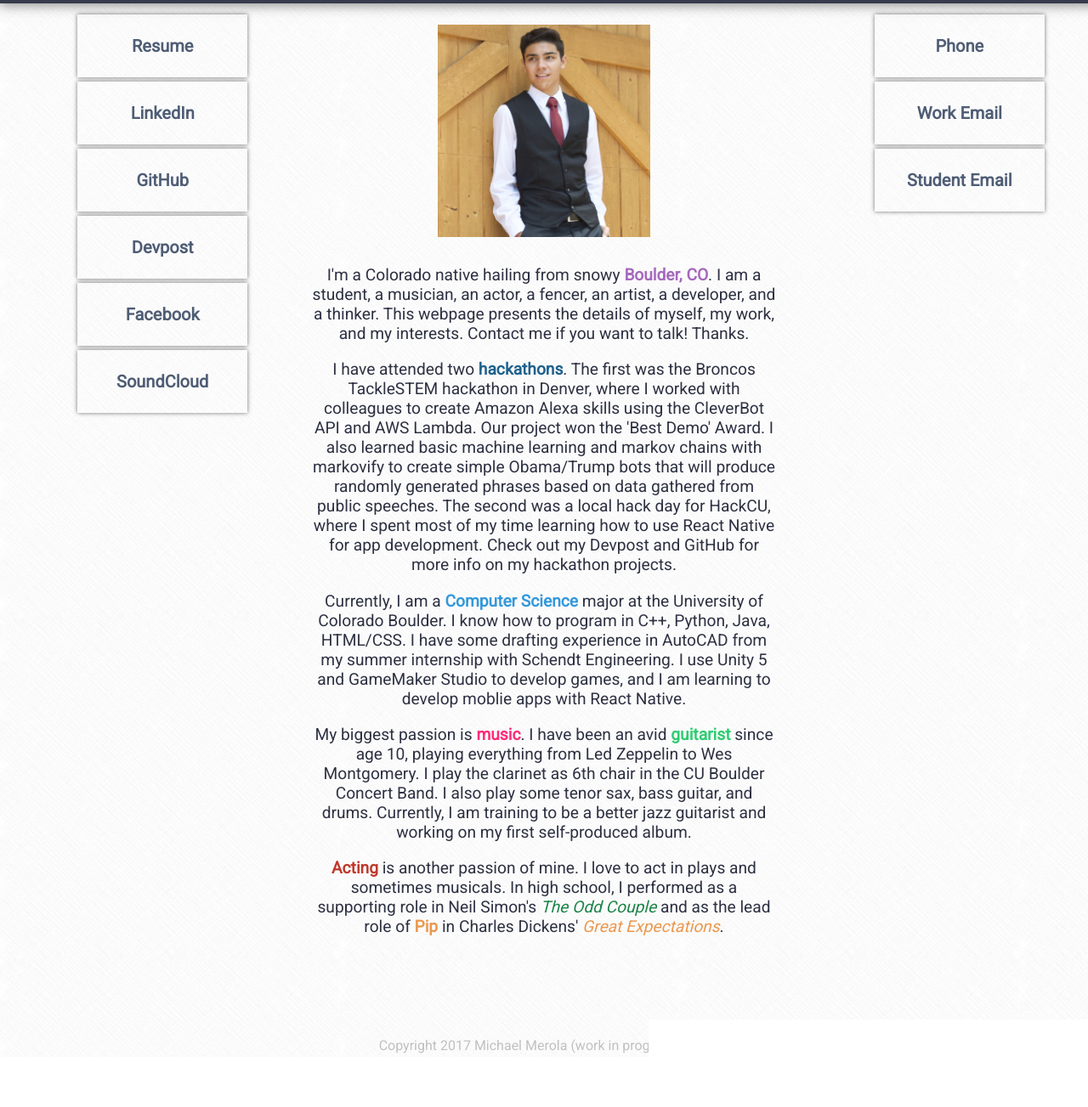
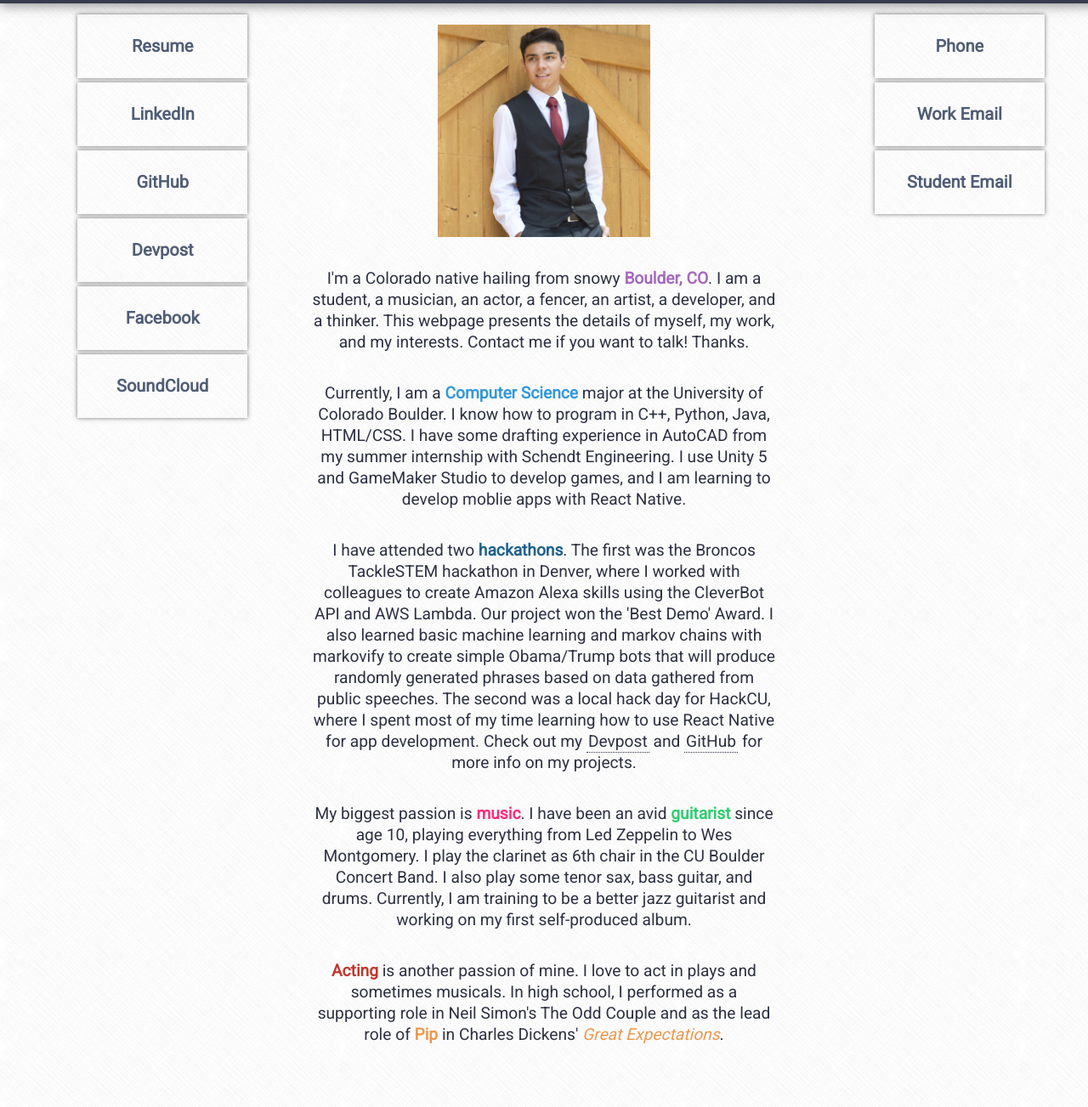
Before and after one commit to Clutch1911/Clutch1911.github.io, a plain HTML site: page index.html in a window 1280 px wide. Shown: the part 71-1374 px from the top of the page at 85% size. Before the commit the page ends 1315 px from the top, so only its background shows below. Drawn offline with Linux system fonts and the light colour scheme.

Commit message:
Spacing and links

```diff
--- a/index.html
+++ b/index.html
@@ -25,17 +25,18 @@
       </p>
 
       <p>
+        Currently, I am a <span class="blue">Computer Science</span> major at the University of Colorado Boulder. I know how to program in C++, Python, Java, HTML/CSS.
+        I have some drafting experience in AutoCAD from my summer internship with Schendt Engineering. I use Unity 5 and GameMaker Studio to develop games,
+        and I am learning to develop moblie apps with React Native.
+      </p>
+
+      <p>
         I have attended two <span class="darkblue">hackathons</span>. The first was the Broncos TackleSTEM hackathon in Denver, where I worked with colleagues to create
         Amazon Alexa skills using the CleverBot API and AWS Lambda. Our project won the 'Best Demo' Award.
         I also learned basic machine learning and markov chains with markovify to create simple Obama/Trump bots that will produce randomly generated phrases based on
         data gathered from public speeches. The second was a local hack day for HackCU, where I spent most of my time learning how to use React Native for app development.
-        Check out my Devpost and GitHub for more info on my hackathon projects.
-      </p>
-
-      <p>
-        Currently, I am a <span class="blue">Computer Science</span> major at the University of Colorado Boulder. I know how to program in C++, Python, Java, HTML/CSS.
-        I have some drafting experience in AutoCAD from my summer internship with Schendt Engineering. I use Unity 5 and GameMaker Studio to develop games,
-        and I am learning to develop moblie apps with React Native.
+        Check out my <a href="https://devpost.com/MichaelMerola" target="_blank">Devpost</a> and
+        <a href="https://www.github.com/MichaelMerola" target="_blank">GitHub</a> for more info on my projects.
       </p>
 
       <p>
@@ -46,7 +47,7 @@
 
       <p>
         <span class="red">Acting</span> is another passion of mine. I love to act in plays and sometimes musicals. In high school, I performed as a supporting role in Neil Simon's
-        <span class="ital darkgreen">The Odd Couple</span> and as the lead role of <span class="orange">Pip</span> in Charles Dickens' <span class="ital orange">Great Expectations</span>.
+        The Odd Couple</span> and as the lead role of <span class="orange">Pip</span> in Charles Dickens' <span class="ital orange">Great Expectations</span>.
       </p>
 
     </div>
--- a/styleSheet.css
+++ b/styleSheet.css
@@ -4,6 +4,7 @@
 
 body {
   color: #2d3142;
+  line-height: 25px;
   font-family: Roboto, Rubik, sans-serif;
   text-align: center;
   margin: 0 auto;
@@ -20,7 +21,7 @@ body {
   text-align: center;
   top: 0;
   width: 100%;
-  padding: 10px;
+  padding: 15px;
   margin: 0 auto;
   box-shadow: 0px 0px 15px 1px rgba(0,0,0,.5);
   background-color: rgba(45,49,66,.95);
@@ -52,8 +53,24 @@ body {
 
 }
 #Bio p{
-  margin-bottom: : 30px;
+  margin-bottom: 35px;
 }
+#Bio a {
+  transition: .1s;
+  text-decoration: none;
+  color: #2d3142;
+  border-bottom: 1px dotted #2d3142;
+  padding: 2px;
+  padding-top: 1px;
+  padding-bottom: 1px;
+}
+#Bio a:hover {
+  transition: .3s;
+  background-color: #2d3142;
+  box-shadow: 0px 0px 1px 1px rgba(0,0,0,.3);
+  color: #ffffff;
+}
+
 .purple {
   color: #A569BD;
   font-weight: bold;
@@ -112,7 +129,7 @@ body {
 .heart {
   position: relative;
   left: 5px;
-  top: 8px;
+  top: 9px;
   display: inline;
   width: 30px;
 }
@@ -127,6 +144,10 @@ body {
 }
 #contact ul {
   list-style-type: none;
+}
+.large {
+  display: table;
+
 }
 
 #Links {
@@ -157,7 +178,7 @@ body {
   font-size: 20px;
   font-weight: bold;
   box-shadow: 0px 0px 5px 0px rgba(0, 0, 0, 0.55);
-  transition: background .5s;
+  transition: background .3s;
   cursor: pointer;
 }
 .button span {
@@ -167,9 +188,6 @@ body {
   color: #4f5d75;
   /*box-shadow: 0 0 0 3px #ffffff inset;*/
   background: transparent;
-}
-.button .large {
-  width: 300px;
 }
 .button .away {
   display: table-cell;
```
